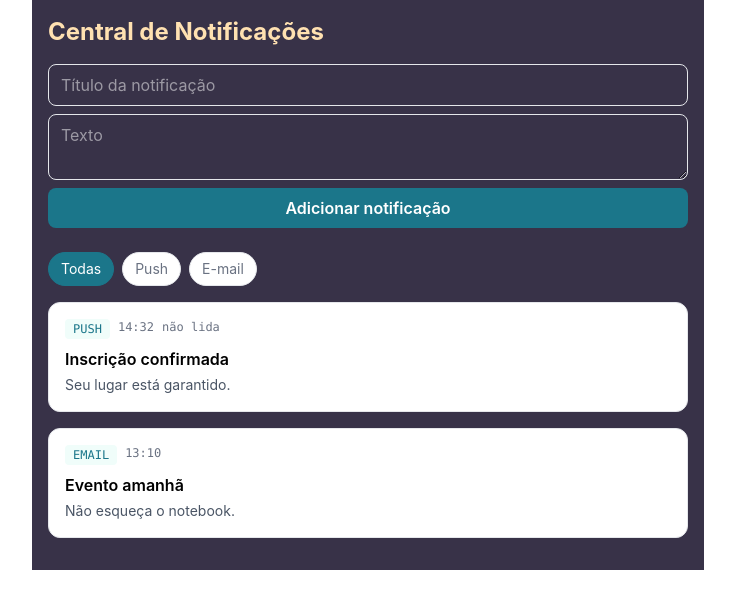
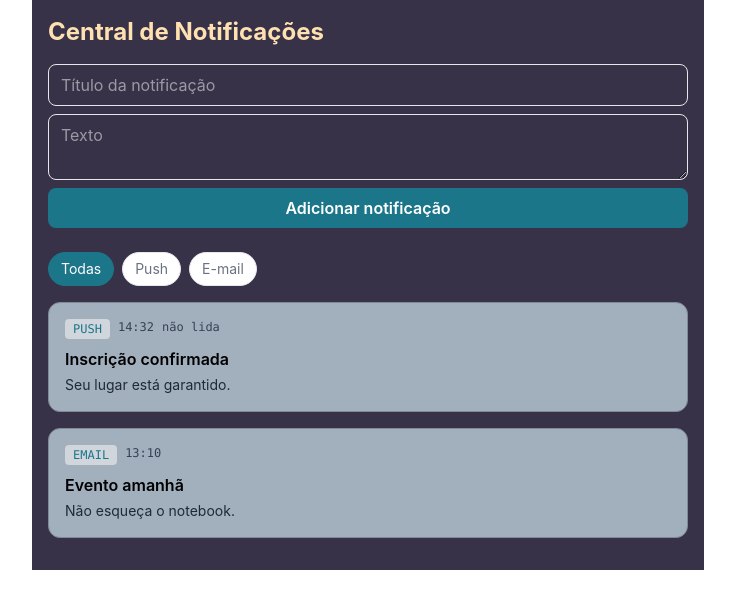
Before and after one commit to munhozmiguel873/notificacoes-api4-front, a React (Vite) app: page / in a window 1280 px wide. Shown: the top 608 px of the page, without its empty margins (272-1007 px from the left). Built offline with nearby package versions, Linux system fonts and the light colour scheme.

Commit message:
Alteração de cor dos card

```diff
--- a/src/components/NotificationCard.jsx
+++ b/src/components/NotificationCard.jsx
@@ -1,15 +1,15 @@
 function NotificationCard({ canal, hora, titulo, texto, lida }) {
     return (
-        <div className="bg-white border border-gray-200 rounded-xl p-4 mb-4">
-            <div className="flex gap-2 text-xs font-mono text-gray-500 mb-2">
-                <span className="bg-teal-50 text-marca px-2 py-0.5 rounded">
+        <div className="bg-fundoCard border border-bordaCard rounded-xl p-4 mb-4"> {/* Card fundo */}
+            <div className="flex gap-2 text-xs font-mono text-gray-700 mb-2"> {/* Hora */}
+                <span className="bg-gray-300 text-marca px-2 py-0.5 rounded">
                     {canal}
                 </span>
                 <span>{hora}</span>
                 {!lida && <span>não lida</span>}
             </div>
             <h3 className="font-semibold text-base mb-1">{titulo}</h3>
-            <p className="text-gray-600 text-sm">{texto}</p>
+            <p className="text-gray-800 text-sm">{texto}</p>
         </div>
     );
 }
--- a/src/index.css
+++ b/src/index.css
@@ -1,8 +1,14 @@
 @import "tailwindcss";
 
 @theme {
-  --color-marca: #1B768A;    /* Cor dos tipos de notificação. */
+  --color-marca: #1B768A;    /* Cor do filtro selecionado. */
   --color-destaque: #1B768A; /* Cor do botão de adicionar uma nova notificação. */
   --color-fundo-principal: #383248; /* Cor do fundo do app. */
-  --color-titulo: #FFE1B1; /* Cor do titulo */
+  --color-titulo: #FFE1B1; /* Cor do titulo. */
+
+  /*--- CARD ---*/
+  --color-fundoCard: #A2AFBC;
+  --color-bordaCard: #808A95;
+
+
 }
```
